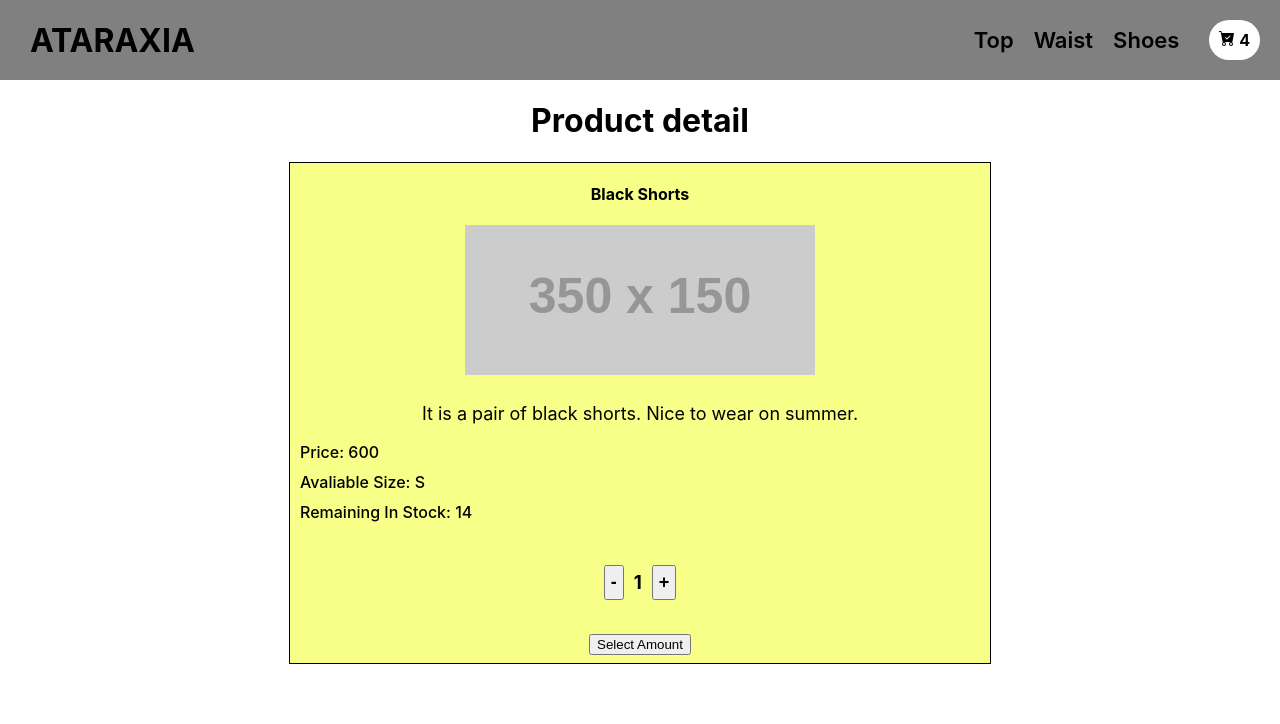
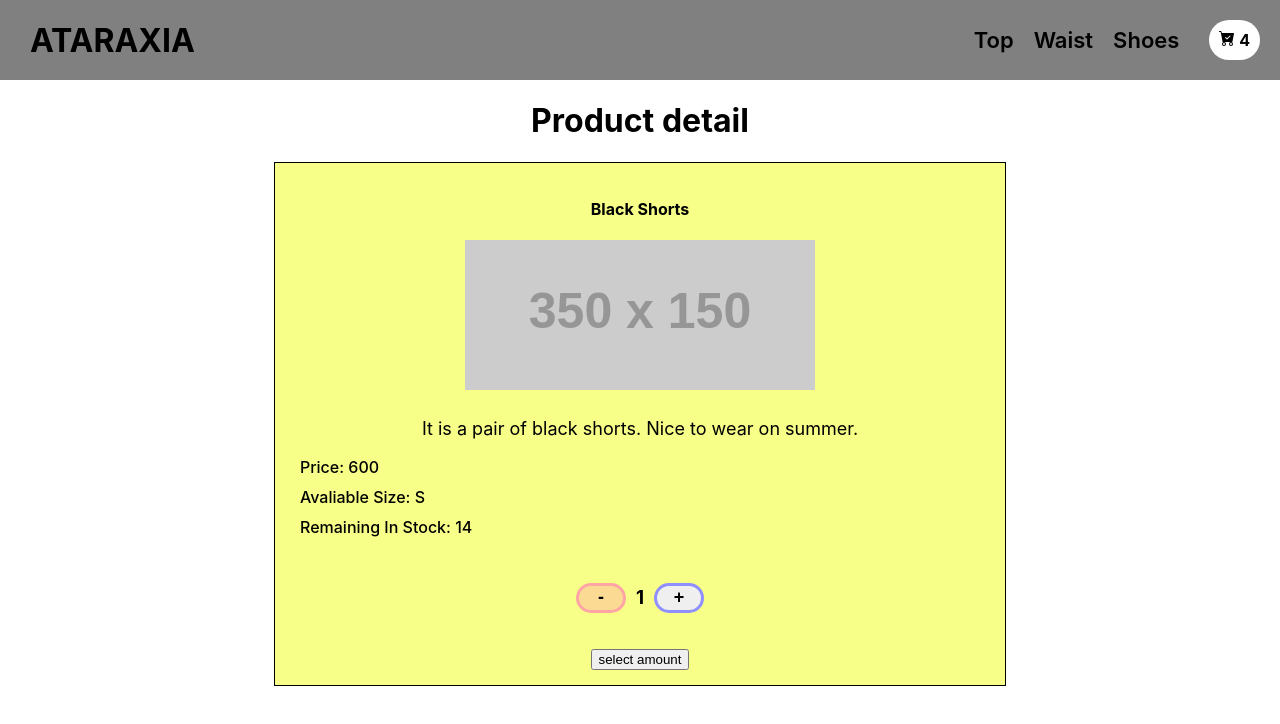
Before and after one commit to JoaquinBruhn/Coder-React, a React (Create React App) app: page /item/pant741 in a window 1280 px wide. Shown: the top 724 px of the page. Built offline with nearby package versions, Linux system fonts and the light colour scheme.

Commit message:
class 8 challenge completed, saved the selected quantity on itemDetail

```diff
--- a/src/App.js
+++ b/src/App.js
@@ -3,6 +3,7 @@ import Navbar from "./components/navbar/navbar";
 import ItemListContainer from "./components/itemListContainer/itemListContainer";
 import ItemDetailContainer from "./components/itemDetailContainer/itemDetailContainer";
 import { BrowserRouter, Route, Routes } from "react-router-dom";
+import Cart from "./components/cart/cart";
 
 function App() {
   const mensaje = "buenos dias";
@@ -15,6 +16,7 @@ function App() {
         <Route exact path="/" element={<ItemListContainer mensaje={mensaje} />}/>
         <Route exact path="/category/:category" element={<ItemListContainer />}/>
         <Route exact path="/item/:itemID" element={<ItemDetailContainer />}/>
+        <Route exact path="/cart" element={<Cart/>}/>
       </Routes>
       </BrowserRouter>
     </div>
--- /dev/null
+++ b/src/components/cart/cart.js
@@ -0,0 +1,7 @@
+
+
+const Cart = ()=>{
+    return <h1>This is the cart component</h1>
+}
+
+export default Cart
--- a/src/components/itemCount/itemCount.css
+++ b/src/components/itemCount/itemCount.css
@@ -8,6 +8,18 @@
 .item-count > button{
     font-size: 18px;
     margin: 10px;
-    padding: 5px;
+    height: 30px;
+    width:50px;
+    text-align: center;
     font-weight: 700;
+    border-radius: 50px;
 }
+
+.count-active{
+    border: solid rgb(143, 143, 255) 3px;
+}
+
+.count-inactive{
+    border: solid rgb(255, 165, 165) 3px;
+    background-color: rgba(255, 165, 165, 0.4);
+}
--- a/src/components/itemCount/itemCount.js
+++ b/src/components/itemCount/itemCount.js
@@ -5,9 +5,9 @@ const ItemCount = ({count, onAdd, onSubtract, stock})=>{
 
     return(
     <div className='item-count'>
-        {count<=1? <button>-</button> :<button onClick={onSubtract}>-</button>}
+        {count<=1? <button className='count-inactive'>-</button> :<button className='count-active' onClick={onSubtract}>-</button>}
         <h3>{count}</h3>
-        {count>=stock? <button>+</button> :<button onClick={onAdd}>+</button>}
+        {count>=stock? <button className='count-inactive'>+</button> :<button className='count-active' onClick={onAdd}>+</button>}
     </div>)
 }
 
--- a/src/components/itemDetailContainer/itemDetail/itemDetail.css
+++ b/src/components/itemDetailContainer/itemDetail/itemDetail.css
@@ -1,6 +1,6 @@
 .item-detail{
     width: 700px;
-    height: 500px;
+    padding: 15px;
     background-color: rgb(247, 255, 136);
     border: solid 1px black;
 }
--- a/src/components/itemDetailContainer/itemDetail/itemDetail.js
+++ b/src/components/itemDetailContainer/itemDetail/itemDetail.js
@@ -1,12 +1,19 @@
 import { useState } from "react";
+import { Link } from "react-router-dom";
 import ItemCount from "../../itemCount/itemCount";
 import "./itemDetail.css";
 
 const ItemDetail = ({ productDetail }) => {
   const [count, setCount] = useState(1);
   const [readyToBuy, setReadyToBuy] = useState(false);
+  const [addedProduct, setAddedProduct] = useState(undefined)
 
   const lockAmount = () => {
+    if(!readyToBuy){
+      const prod = productDetail
+      prod.quantity=count
+      setAddedProduct(prod)
+    }
     setReadyToBuy(!readyToBuy);
   };
 
@@ -28,8 +35,11 @@ const ItemDetail = ({ productDetail }) => {
         <p className="detail-info">Avaliable Size: {productDetail.size}</p>
         <p className="detail-info">remaining in stock: {productDetail.stock}</p>
       </div>
-      <ItemCount onAdd={onAdd} onSubtract={onSubtract} count={count} stock={productDetail.stock} />
-      <button onClick={lockAmount}>select amount</button>
+      <div>
+        {readyToBuy?<h3>You have selected {count}.</h3>:<ItemCount onAdd={onAdd} onSubtract={onSubtract} count={count} stock={productDetail.stock} />}
+        <button onClick={lockAmount}>{readyToBuy?"change amount":"select amount"}</button>
+        {readyToBuy? <button><Link to={"/cart"}>Go to the cart</Link></button>:null}
+      </div>
     </div>
   );
 };
```
Also changed, not shown: src/components/cart/cart.css (added).
